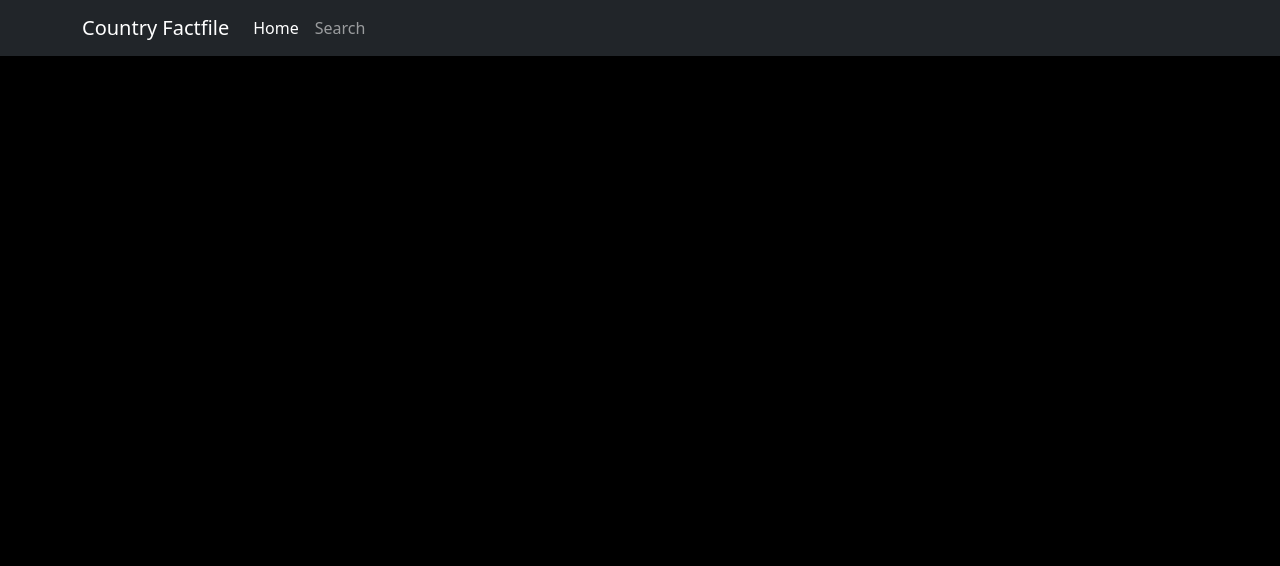
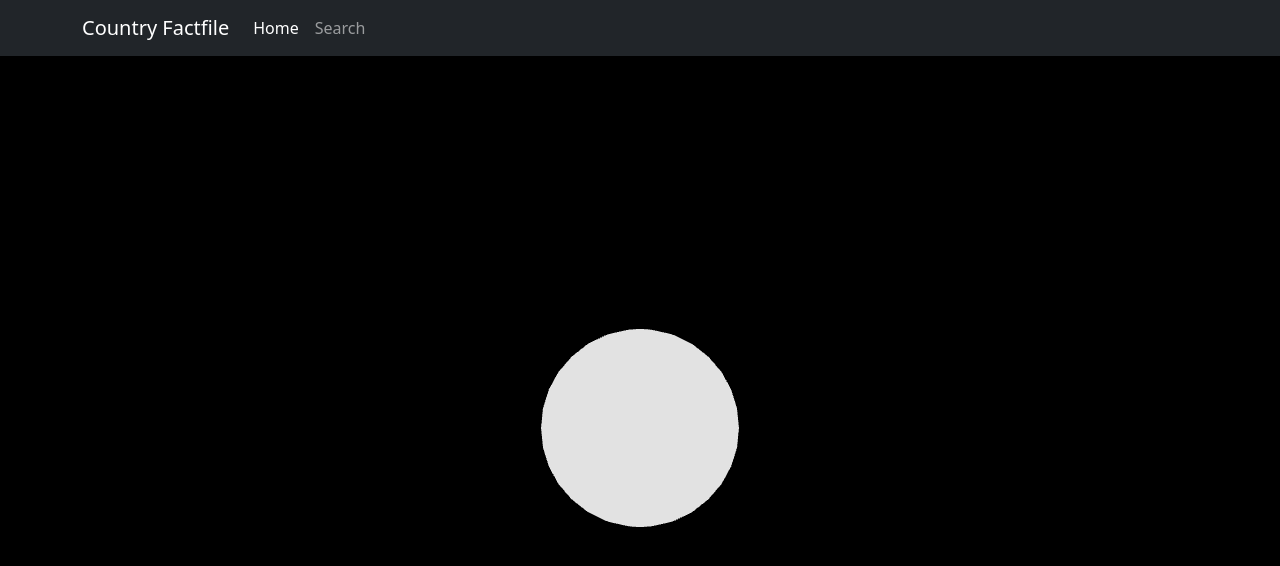
Before and after one commit to alrowntreebeech/country_facts_2, a React (Create React App) app: page / in a window 1280 px wide. Shown: the top 566 px of the page. Built offline with nearby package versions, Linux system fonts and the light colour scheme.

Commit message:
Test threejs

```diff
--- a/src/components/homePage/HomePage.js
+++ b/src/components/homePage/HomePage.js
@@ -1,9 +1,16 @@
 import React from "react";
 import Container from "react-bootstrap/Container";
+import { Canvas } from '@react-three/fiber';
 
 const HomePage = () => {
     return (
         <Container fluid className="bg-black flex-fill">
+            <Canvas>
+                <mesh>
+                    <sphereGeometry  />
+                    <meshBasicMaterial />
+                </mesh>
+            </Canvas>
         </Container>
     )
 };
```
